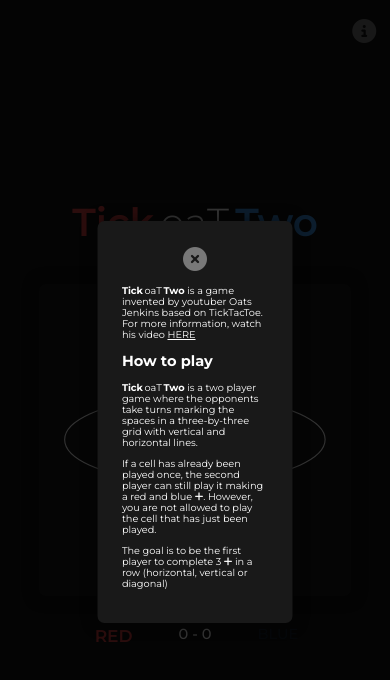
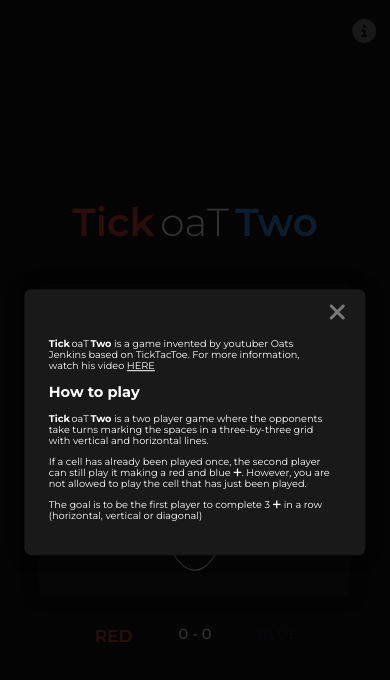
Before and after one commit to kugelbltz/tickOatTwo, a plain HTML site: page index.html in a window 390 px wide. Both pictures are taken after a click on the button 364 px from the left and 31 px from the top of the page. Drawn offline with Linux system fonts and the light colour scheme.

Commit message:
fix : responsive how to dialog

```diff
--- a/index.html
+++ b/index.html
@@ -64,14 +64,13 @@
 
     <div id="modal" style="display: none">
         <div id="how-to" class='card' style="display: none">
-            <button id="close-btn" onclick="closeHowTo()"><i class="fa-solid fa-circle-xmark"></i></button>
-            <div>
+            <button id="close-btn" onclick="closeHowTo()"><i class="fa-solid fa-xmark"></i></button>
+            <div id="dialog-content">
                 <p><span class="tick-oat-two"><b>Tick</b> oaT <b>Two</b></span> is a game invented by youtuber Oats Jenkins based on TickTacToe. For more information, watch his video <a href="https://www.youtube.com/watch?v=ePxrVU4M9uA&ab_channel=OatsJenkins" target="_blank" rel="noopener noreferrer">HERE</a></p>
                 <h2>How to play</h2>
                 <p><span class="tick-oat-two"><b>Tick</b> oaT <b>Two</b></span> is a two player game where the opponents take turns marking the spaces in a three-by-three grid with vertical and horizontal lines.</p>
                 <p>If a cell has already been played once, the second player can still play it making a red and blue <i class="fa-solid fa-plus"></i>. However, you are not allowed to play the cell that has just been played.</p>
                 <p>The goal is to be the first player to complete 3 <i class="fa-solid fa-plus"></i> in a row (horizontal, vertical or diagonal)</p>
-
             </div>
         </div>
 
--- a/style.css
+++ b/style.css
@@ -112,9 +112,12 @@ h1 > b {
 
 #how-to {
     position: absolute;
+    width: min(75vw, 800px);
     top: 50%;
     left: 50%;
     transform: translate(-50%, -50%);
+
+    padding-top: 4rem;
 
     display: flex;
     flex-direction: column;
@@ -208,3 +211,36 @@ line {
         stroke-dashoffset: 0;
     }
 }
+
+#close-btn {
+    position: absolute;
+    padding: 0;
+    margin: 1rem 2rem 0 0;
+    top: 0px;
+    right: 0px;
+}
+
+#dialog-content {
+    max-height: 45vh;
+    overflow: auto;
+    padding-right: 1rem;
+}
+
+/* scrollbar */
+::-webkit-scrollbar {
+    width: 0.5rem;
+}
+
+::-webkit-scrollbar-track {
+    background: #ffffff0c;
+    border-radius: 0.5rem;
+}
+
+::-webkit-scrollbar-thumb {
+    background: #ffffff18;
+    border-radius: 0.5rem;
+}
+
+::-webkit-scrollbar-thumb:hover {
+    background: #ffffff1f;
+}
```
